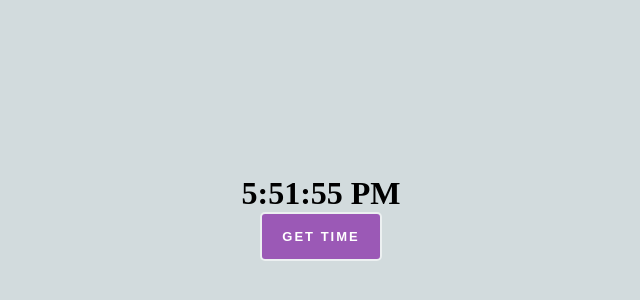
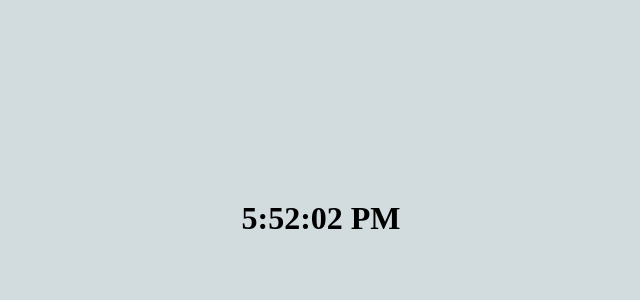
Before and after one commit to Mangi-Lal/React, a React (Create React App) app in the folder react_v1/: page / in a window 1280 px wide. Shown: the part 182-482 px from the top of the page, without its empty margins (319-959 px from the left). Built offline with nearby package versions, Linux system fonts and the light colour scheme.

Commit message:
igital Clock using React

```diff
--- a/react_v1/src/App.jsx
+++ b/react_v1/src/App.jsx
@@ -10,10 +10,10 @@ const App = () =>{
         setCtime(newtime);
 
     }
+    setInterval(UpdateTime,1000);
     return(
     <>
        <h1> {ctime} </h1>
-       <button onClick={UpdateTime}> Get Time </button>
     </>
     );
 }
```
